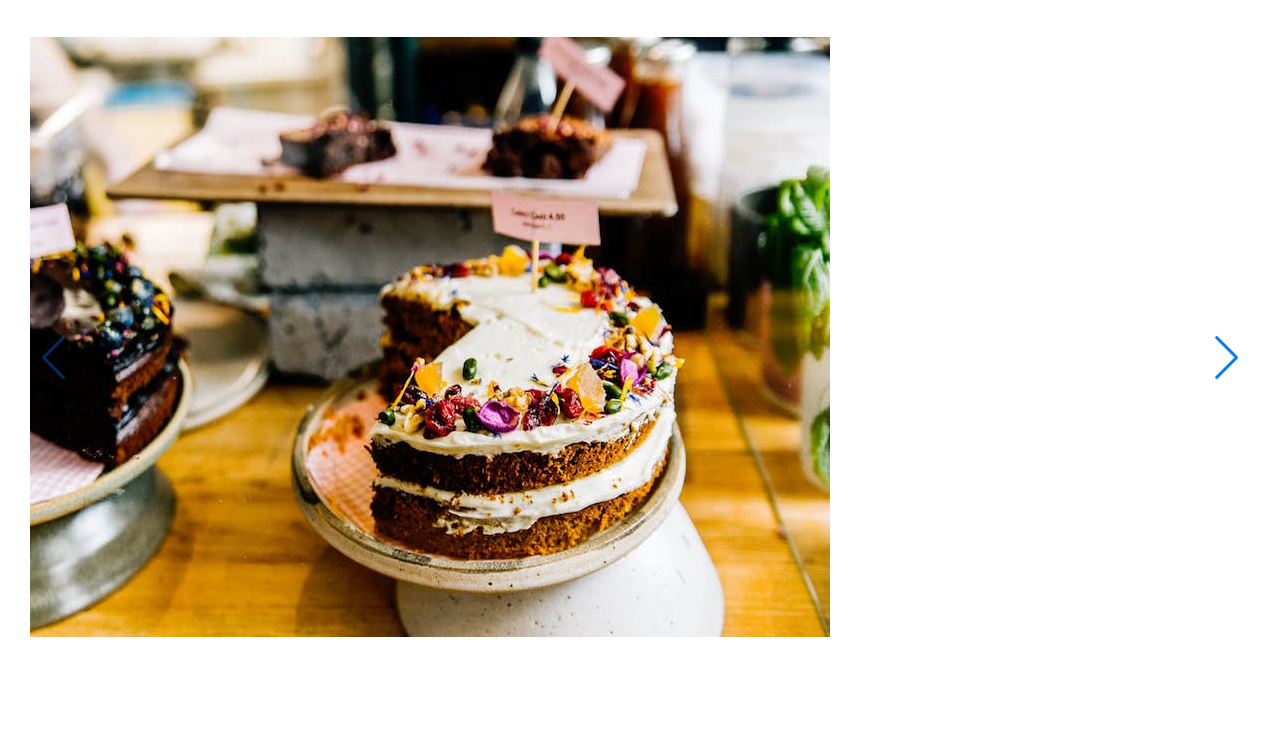
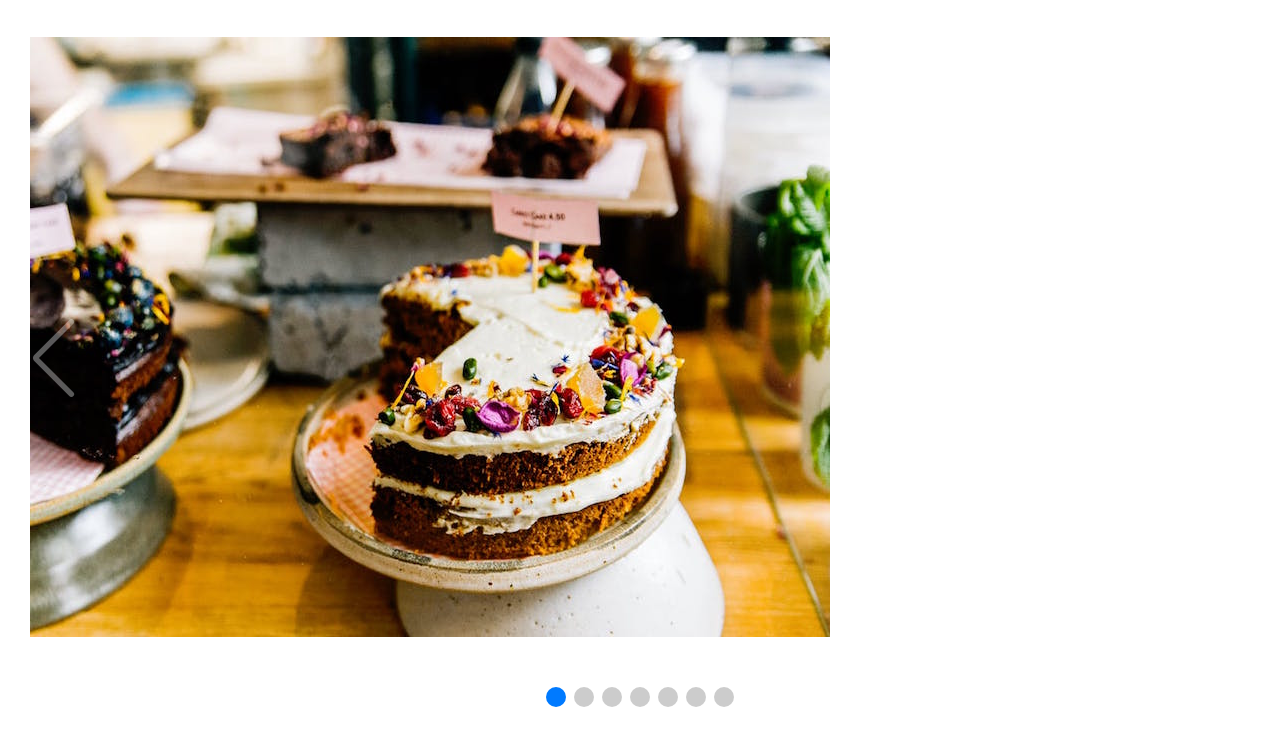
Before and after one commit to Asadbek-Dev/Swiper, a plain HTML site: page index.html in a window 1280 px wide. Shown: the part 83-828 px from the top of the page. Drawn offline with nearby package versions, Linux system fonts and the light colour scheme.

Commit message:
added pagination

```diff
--- a/css/style.css
+++ b/css/style.css
@@ -56,3 +56,20 @@ html,body{
 .image-slide__image img{
     max-width: 100%;
 }
+
+.image-slider .swiper-button-prev::after,
+.image-slider .swiper-button-next::after{
+    color:#fff;
+    font-size: 80px;
+}
+
+.image-slider .swiper-pagination{
+    bottom: 0;
+}
+
+.image-slider .swiper-pagination-bullet{
+    width: 20px;
+    height: 20px;
+    line-height: 20px;
+    font-size: 14px;
+}
--- a/index.html
+++ b/index.html
@@ -58,6 +58,7 @@
             </div>
             <div class="swiper-button-prev"></div>
             <div class="swiper-button-next"></div>
+            <div class="swiper-pagination"></div>
         </div>
     </div>
 
--- a/js/script.js
+++ b/js/script.js
@@ -3,4 +3,8 @@ new Swiper('.image-slider', {
         nextEl: '.swiper-button-next',
         prevEl: '.swiper-button-prev'
     },
+    pagination: {
+        el: '.swiper-pagination',
+        clickable: true,
+    }
 });
```
